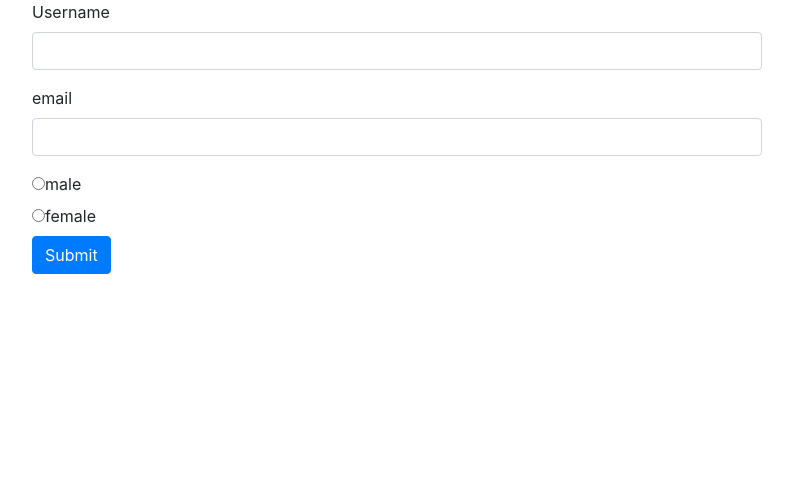
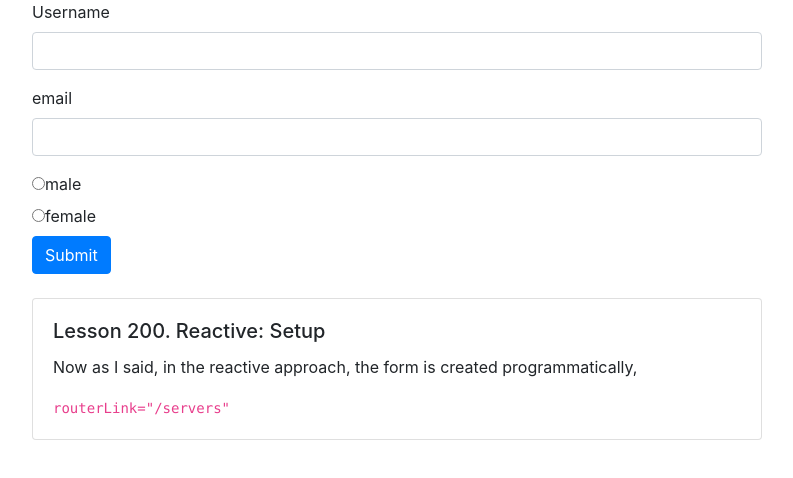
Before and after one commit to Sandro81/section15-reactive-setup-form, an Angular app: page / in a window 1280 px wide. Shown: the top 478 px of the page, without its empty margins (53-846 px from the left). Built offline with nearby package versions, Linux system fonts and the light colour scheme.

Commit message:
section15 reactive setup form

```diff
--- a/src/app/app.component.html
+++ b/src/app/app.component.html
@@ -26,7 +26,14 @@
         </div>
         <button class="btn btn-primary" type="submit">Submit</button>
       </form>
-
+      <br>
+      <div class="card">
+        <div class="card-body">
+          <h5 class="card-title">Lesson 200. Reactive: Setup </h5>
+          <p class="card-text"> Now as I said, in the reactive approach, the form is created programmatically, </p>
+          <p class="card-text"> <code>routerLink="/servers" </code></p>
+        </div>
+      </div>
 
       <!--
       <br>
--- a/src/app/app.component.ts
+++ b/src/app/app.component.ts
@@ -1,4 +1,5 @@
 import { Component } from '@angular/core';
+import {FormGroup} from '@angular/forms';
 
 @Component({
   selector: 'app-root',
@@ -7,4 +8,5 @@ import { Component } from '@angular/core';
 })
 export class AppComponent {
   genders = ['male', 'female'];
+  signupForm: FormGroup
 }
```
